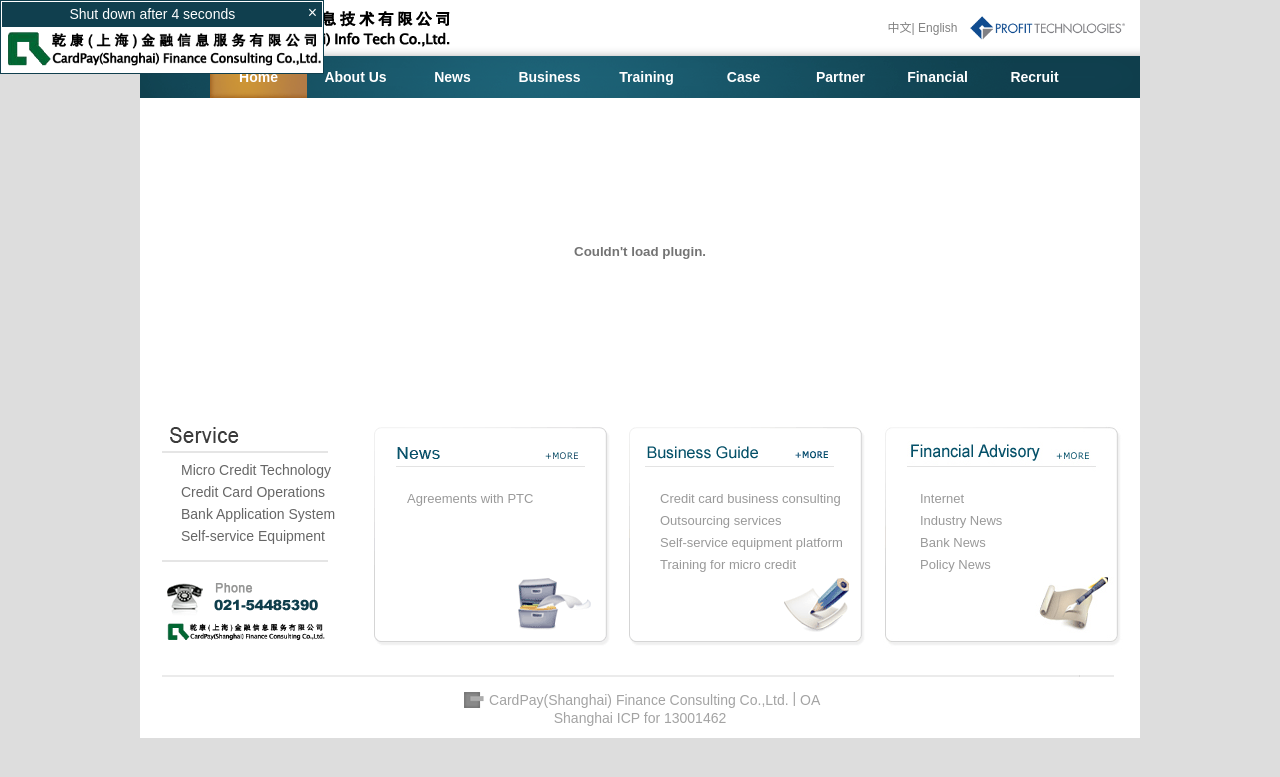
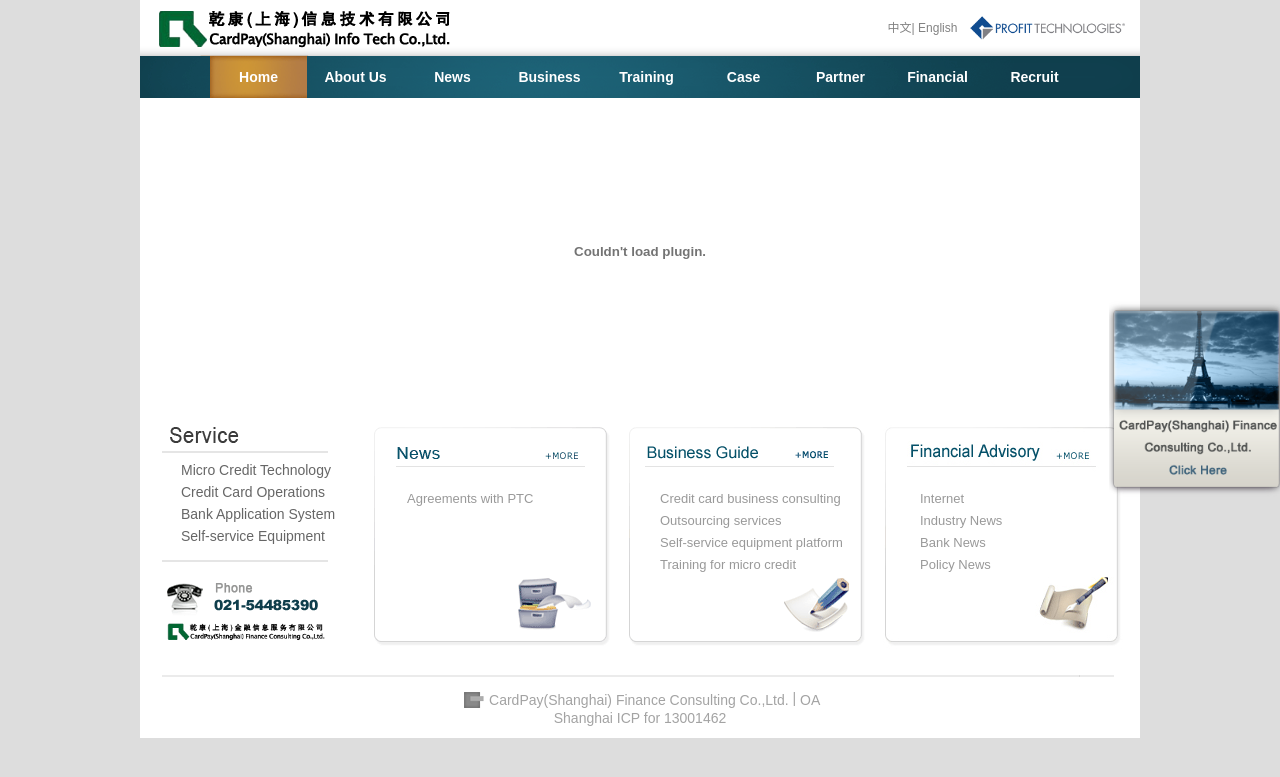
Before and after one commit to wangxu2013/js_website, a Flask app: page /index_En in a window 1280 px wide. Shown: the top 777 px of the page. Run offline with Flask 2, Linux system fonts and the light colour scheme; some libraries are stand-ins or nearby versions.

Commit message:
[mod]浮动logo图片拉长，修改英文版

```diff
--- a/scapp/templates/index.html
+++ b/scapp/templates/index.html
@@ -114,9 +114,7 @@
 			<!-- <div id="message" onclick="window.location.href = 'http://www.cardpay-sh.com/'" >
 				<span>乾康（上海）金融信息服务有限公司点这里<img src="../static/img/jt.png" style="" id="jt"/></span>
 			</div> -->
-				<a href="http://www.cardpay-sh.com/"><img src="../static/img/box.png" style="width:100%;" id="jt"/></a>
-
-
+			<a href="http://www.cardpay-sh.com/"><img src="../static/img/box.png" style="width:100%;" id="jt"/></a>
 		</div>
 	</div>
 	<!--**************************************************方案1***********************************************-->
--- a/scapp/templates/index_En.html
+++ b/scapp/templates/index_En.html
@@ -10,12 +10,33 @@
 	<!-- The styles -->
 	<link href="../static/css/main.css" rel="stylesheet">
 	<style type="text/css">
-		*{font-family:Arial;overflow-x:hidden;}
+		*{font-family:Arial;padding:0;margin:0;border:none;overflow:hidden;}
 		.right1{background: #ffffff url(../static/img/images/qk_07_En.png) no-repeat;}
+		.floatdiv{ position: absolute; width:175px;cursor:pointer;}
 	</style>
+	<script type="text/javascript">
+		function scall(){
+			sc2();
+		}
+		window.onscroll=scall;
+		window.onresize=scall;
+		window.onload=scall;
+		function sc2(){
+			document.getElementById("right").style.top=(document.documentElement.scrollTop+(document.documentElement.clientHeight-document.getElementById("right").offsetHeight)/2)+"px";
+			document.getElementById("right").style.left=(document.documentElement.scrollLeft+document.documentElement.clientWidth-document.getElementById("right").offsetWidth)+4+"px";
+		}
+		function showsmall(){
+			$('#jt').attr('src','../static/img/box_En.png');
+			//document.getElementById("right").style.left=(document.documentElement.scrollLeft+document.documentElement.clientWidth-document.getElementById("right").offsetWidth)+140+"px";
+		}
+		function showbig(){
+			$('#jt').attr('src','../static/img/box1_En.png');
+			//document.getElementById("right").style.left=(document.documentElement.scrollLeft+document.documentElement.clientWidth-document.getElementById("right").offsetWidth)+4+"px";
+		}
+	</script>
 </head>
 
-<body>
+<body onload="scall()">
 	<div class="main">
 	<!--**************************************************top***********************************************-->
 		<div class="logo">
@@ -41,7 +62,7 @@
 		</div>
 		<div class="flash-replaced">
 			<embed width="1000" height="308" wmode="Opaque" type="application/x-shockwave-flash" src="../static/img/index_En.swf" pluginspage="http://www.adobe.com/go/getflashplayer" />
-			<a href="/hzhb_En" style="z-index:2;position:absolute;top:0px;width:1000px;height:308px;"></a>
+			<a href="/hzhb_En" style="z-index:2;position:absolute;top:0px;width:995px;height:308px;"></a>
 		</div>
 
 	<!--**************************************************content***********************************************-->
@@ -89,61 +110,14 @@
 			<span><a href="http://www.cardpay-sh.com/">CardPay(Shanghai) Finance Consulting Co.,Ltd.</a>&nbsp;|&nbsp;<a href="http://qkoa.sinaapp.com/">OA</a></span><br/>
 			<span>Shanghai ICP for 13001462</span>
 		</div>
+		<div id="right" class="floatdiv" style="" align="center" onmouseover="showbig()" onmouseout="showsmall()">
+			<!-- <div id="message" onclick="window.location.href = 'http://www.cardpay-sh.com/'" >
+				<span>乾康（上海）金融信息服务有限公司点这里<img src="../static/img/jt.png" style="" id="jt"/></span>
+			</div> -->
+			<a href="http://www.cardpay-sh.com/"><img src="../static/img/box_En.png" style="width:100%;" id="jt"/></a>
+		</div>
 	</div>
-	<!--**************************************************方案2***********************************************-->
-	<div id="f_ad" style="border:1px solid #103f4e;padding:1px;position:absolute;z-index:1000; background:white;width:320px;height:70px">
-		<div style="background:#103f4e;" align="center">
-			<span id="ad_lt" style="color:white;font-size:14px;line-height:25px"></span>
-			<input type="button" value="×" title="关闭窗口" onclick="ad_t2=ad_t2+ad_t3" style="float:right;color:white;background:none;font-size:16px;margin-top:-3px;"/>
-		</div>
-		<a href="http://www.cardpay-sh.com/"><img src="../static/img/images/qk_JRLogo.png" style="width:100%"/></a>
-	</div>
-	<script>
-		var ad_w=320;
-		var ad_h=70;
-		var ad_l=(document.body.clientWidth-ad_w)/2;
-		var ad_t=(document.body.clientHeight-ad_h)/2;
-		var ad_ft=1;   //过渡时间
-		var ad_step=50;
-		var ad_time=10;
-		var ad_t1=ad_ft*1000/ad_step;
-		var ad_t2=60;
-		var ad_t3=(ad_w-ad_t2)*ad_time/ad_ft+ad_w;
-		var ad_t4=0;
-		var ad_t5=ad_time;
-		var ad_t6=ad_t2;
-		function flashad(){
-			if(ad_l<0||ad_t<0){ad_t2+=ad_t3;}
-			if(ad_t2>=ad_t3){
-				ad_t5=0;
-				if(ad_t4>ad_t6){
-					ad_t4-=(ad_w-ad_t6)/ad_t1;
-				}
-				else{
-					clearTimeout(ad_timer);
-					f_ad.style.display="none";
-					return;
-				}
-			}
-			if(ad_t2<=ad_w){
-				ad_t4=ad_t2;
-				ad_t5=ad_time;
-			}
-			if(ad_t2>ad_w&&ad_t2<ad_t3){
-				ad_t5=Math.floor(ad_time-(ad_t2-ad_w)/(ad_w-ad_t6)*ad_ft);
-			}
-			ad_t2+=(ad_w-ad_t6)/ad_t1;
-			f_ad.style.width=ad_t4;
-			f_ad.style.height=(ad_t6*ad_h/ad_w)+(ad_t4-ad_t6)*(ad_h-ad_t6*ad_h/ad_w)/(ad_w-ad_t6);
-			f_ad.style.left=(ad_t4-ad_t6)*ad_l/(ad_w-ad_t6)+document.body.scrollLeft;
-			f_ad.style.top=(ad_t4-ad_t6)*ad_t/(ad_w-ad_t6)+document.body.scrollTop;
-			ad_lt.style.width=ad_t4-28;
-			ad_lt.innerText="Shut down after "+ad_t5+" seconds";
 
-			var ad_timer=setTimeout("flashad()",ad_step);
-		}
-		flashad();
-	</script>
 	<script type="text/javascript" src="../static/js/jquery-1.7.2.min.js"></script>
 	<script type="text/javascript" src="../static/js/script.js"></script>
 </body>
```
Also changed, not shown: scapp/static/img/box.png, scapp/static/img/box1.png, scapp/static/img/box1_En.png (added), scapp/static/img/box_En.png (added).
